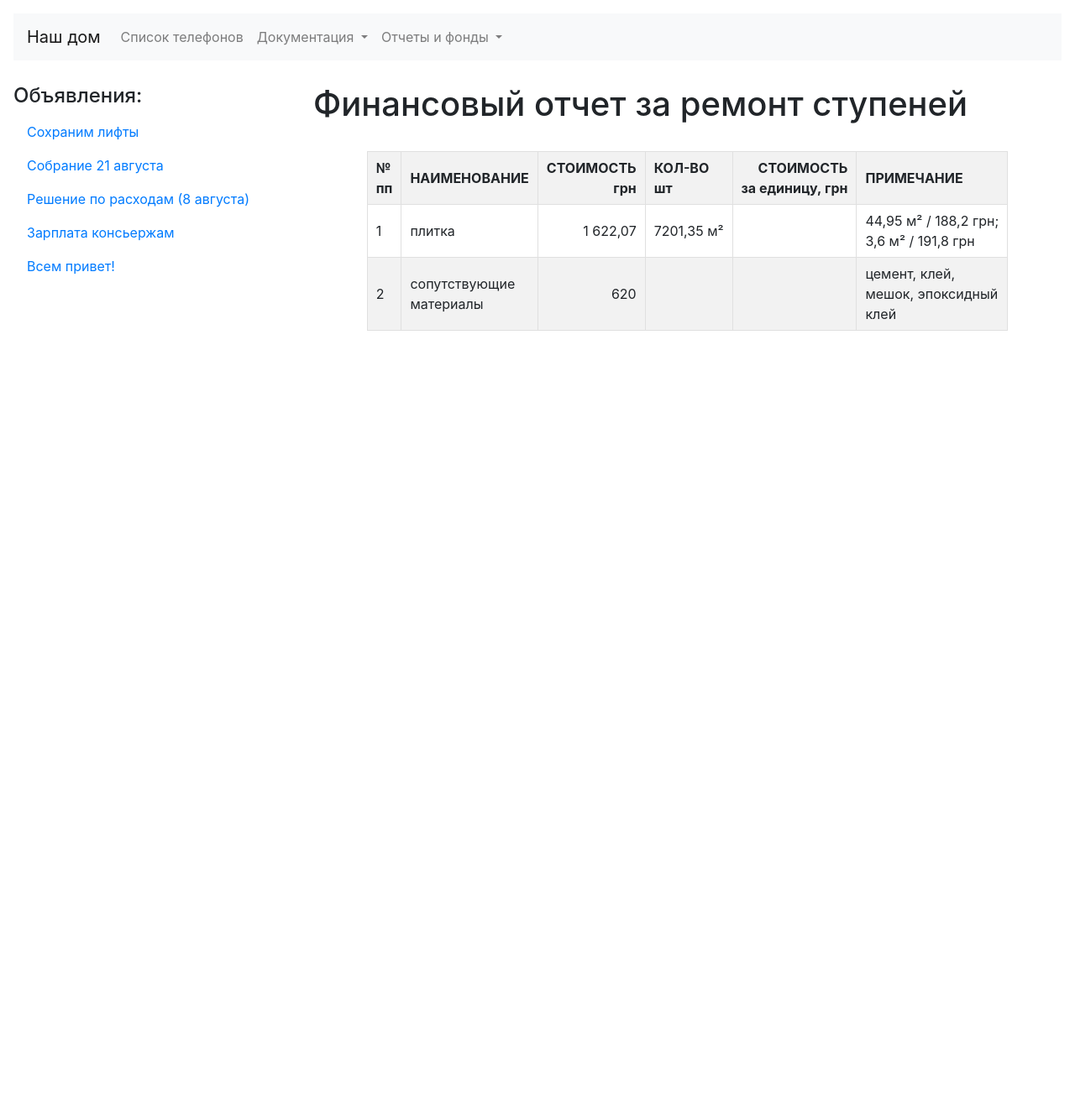
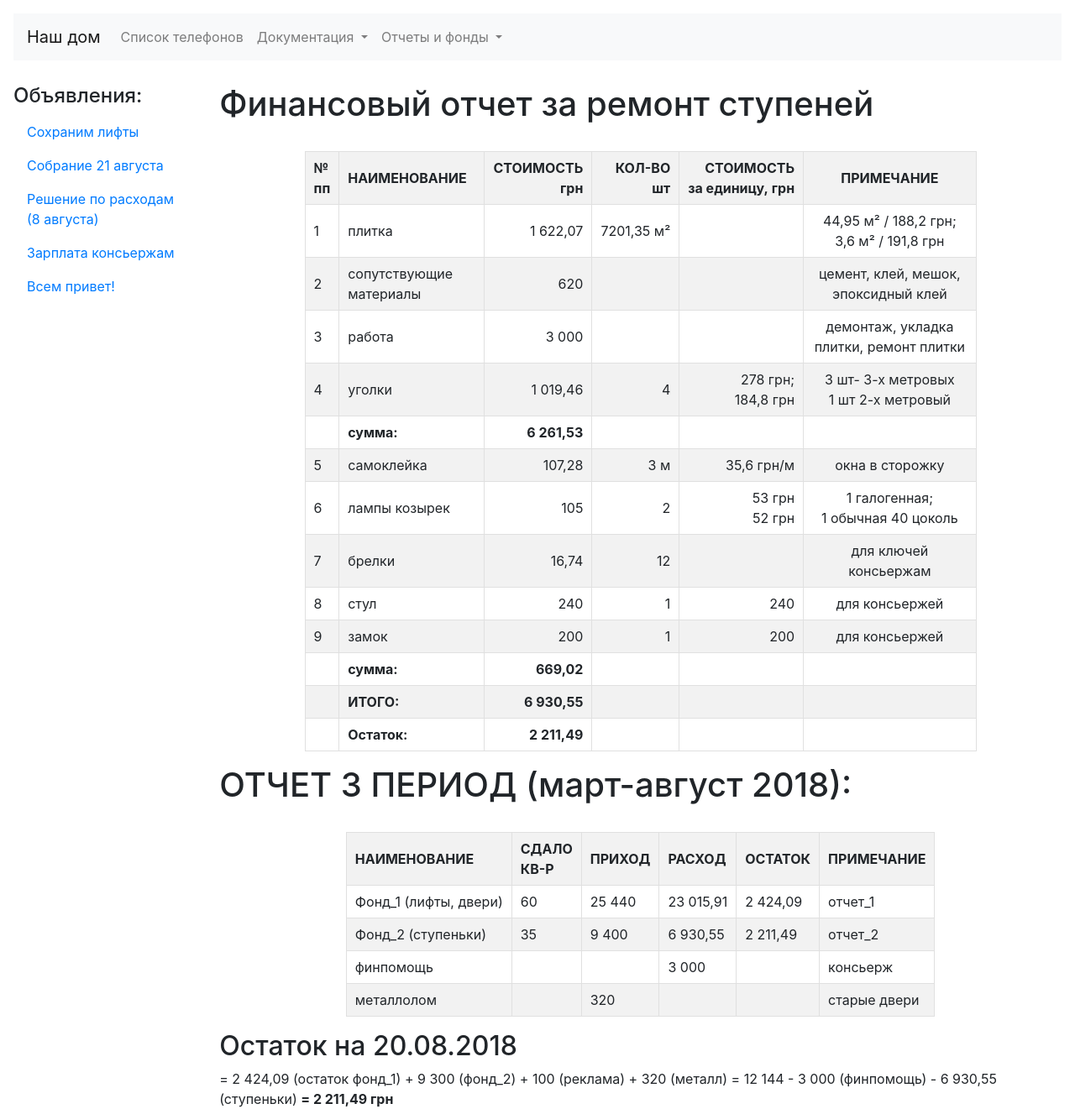
Before and after one commit to heroes-kiev/16b, a Jekyll site: the page built from _money/financial-report-for-the-repair-of-steps.md, in a window 1280 px wide. Shown: the whole page at 84% size. Built offline with Jekyll 4.4.1, drawn with Linux system fonts in a browser that asks for light colours; before the commit the page ends 900 px from its top, so only the background shows below that.

Commit message:
finish report

```diff
--- a/_money/financial-report-for-the-repair-of-steps.md
+++ b/_money/financial-report-for-the-repair-of-steps.md
@@ -7,7 +7,7 @@ published: true
 
 <style>
 table {
-    max-width: 600px;
+    max-width: 800px;
     margin: 2em auto 1em;
 }
 td, th {
@@ -23,44 +23,37 @@ thead > tr, tr:nth-child(even) {
 # Финансовый отчет за ремонт ступеней
 
 №<br>пп | НАИМЕНОВАНИЕ | СТОИМОСТЬ<br>грн | КОЛ-ВО<br>шт | СТОИМОСТЬ<br>за единицу, грн | ПРИМЕЧАНИЕ
----|---|---:|---|---:|---
+---|---|---:|---:|---:|:---:
 1 | плитка | 1 622,07 |  7201,35 м² | | 44,95 м² / 188,2 грн;<br>3,6 м² / 191,8 грн
 2 | сопутствующие материалы | 620 | | | цемент, клей, мешок, эпоксидный клей
+3 | работа | 3 000 | | |демонтаж, укладка плитки, ремонт плитки
+4 | уголки | 1 019,46 | 4 | 278 грн;<br>184,8 грн | 3 шт- 3-х метровых<br>1 шт 2-х метровый
+  | **сумма:** | **6 261,53**
+5 | самоклейка | 107,28 | 3 м | 35,6 грн/м | окна в сторожку
+6 | лампы козырек | 105 | 2 | 53 грн<br>52 грн | 1 галогенная;<br>1 обычная 40 цоколь
+7 | брелки | 16,74 | 12 |  | для ключей консьержам
+8 | стул | 240 | 1 | 240 | для консьержей
+9 | замок | 200 | 1 | 200 | для консьержей
+  | **сумма:** | **669,02**
+  | <b style="colol: red; font-weight: 200%">ИТОГО:</b> | <b style="colol: red; font-weight: 200%">6 930,55</b>
+  | **Остаток:** | **2 211,49**
 
-<!-- 3 работа 3 000 демонтаж, укладка
-плитки,ремонт плитки
+# ОТЧЕТ З ПЕРИОД (март-август 2018):
 
-4 уголки 1 019,46 4 278 грн;
-184,8 грн
+НАИМЕНОВАНИЕ | СДАЛО<br>КВ-Р | ПРИХОД | РАСХОД | ОСТАТОК | ПРИМЕЧАНИЕ
+---|---|---|---|---|---
+Фонд_1 (лифты, двери) | 60 | 25 440 | 23 015,91 | 2 424,09 | отчет_1
+Фонд_2 (ступеньки) | 35 | 9 400 | 6 930,55 | 2 211,49 | отчет_2
+финпомощь | | | 3 000 | | консьерж
+металлолом | | 320 | | | старые двери
 
-3 шт- 3-х метровых
-1 шт 2-х метровый
+## Остаток на 20.08.2018
 
-сумма: 6261,53
-
-5 самоклейка 107,28 3 м 35,6 грн/м окна в сторожку
-6 лампы козырек 105 2 53 грн
-52 грн
-
-1 галогенная;
-1 обычная 40 цоколь
-7 брелки 16,74 12 для ключей консьержам
-8 стул 240 1 240 для консьержей
-9 замок 200 1 200 для консьержей
-
-сумма: 669,02
-ИТОГО: 6930,55
-
-Остаток: 2 211,49
-
-ОТЧЕТ З ПЕРИОД (март-август 2018):
-НАИМЕНОВАНИЕ СДАЛО
-КВ-Р
-ПРИХОД РАСХОД ОСТАТОК ПРИМЕЧАНИЕ
-Фонд_1 (лифты, двери) 60 25 440 23 015,91 2 424,09 отчет_1
-Фонд_2 (ступеньки) 35 9 400 6 930,55 2 211,49 отчет_2
-финпомощь 3 000 консьерж
-металлолом 320 старые двери
-Остаток на 20.08 =2 424,09 (остаток фонд_1)+9 300(фонд_2)+100(реклама)+320 (металл)=
-=12 144-3 000 (финпомощь)-6 930,55 (ступеньки)=2 211,49 грн
--->
+= 2 424,09 (остаток фонд_1)
+\+ 9 300 (фонд_2)
+\+ 100 (реклама)
+\+ 320 (металл)
+\= 12 144
+\- 3 000 (финпомощь)
+\- 6 930,55 (ступеньки)
+**= 2 211,49 грн**
```
